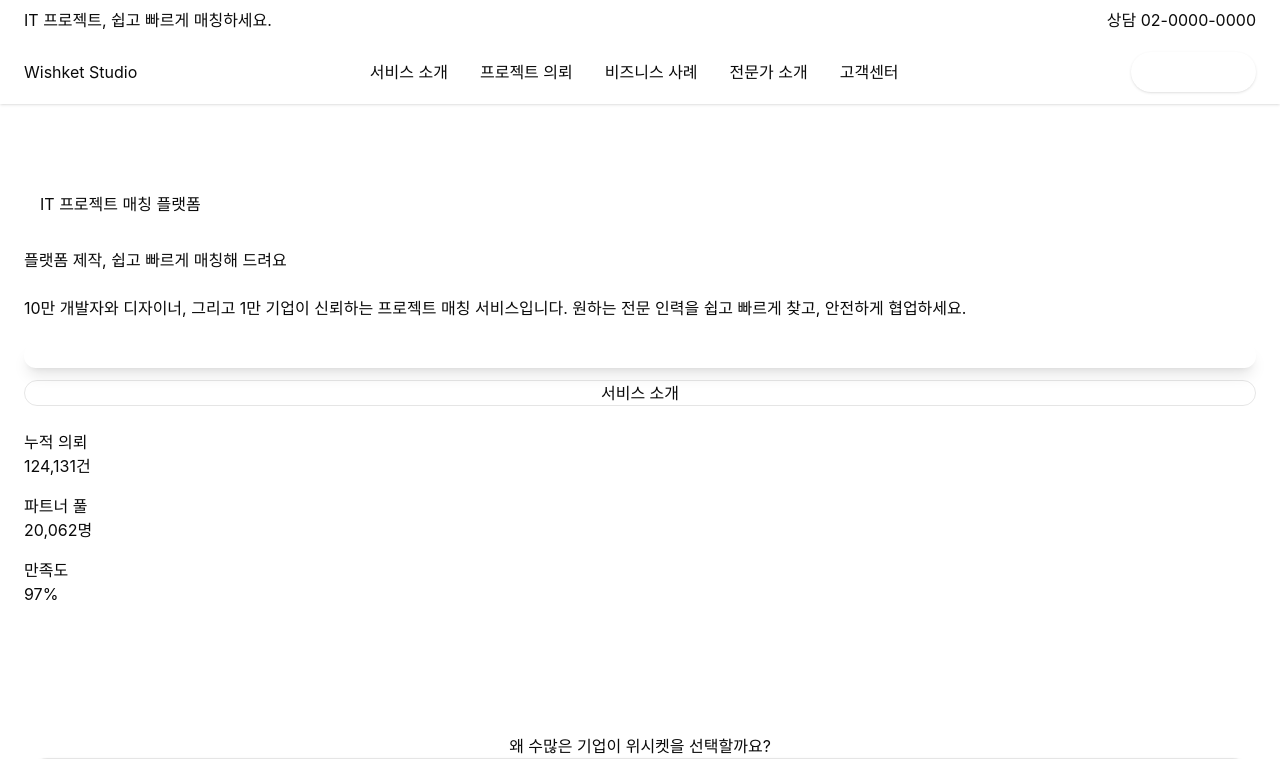
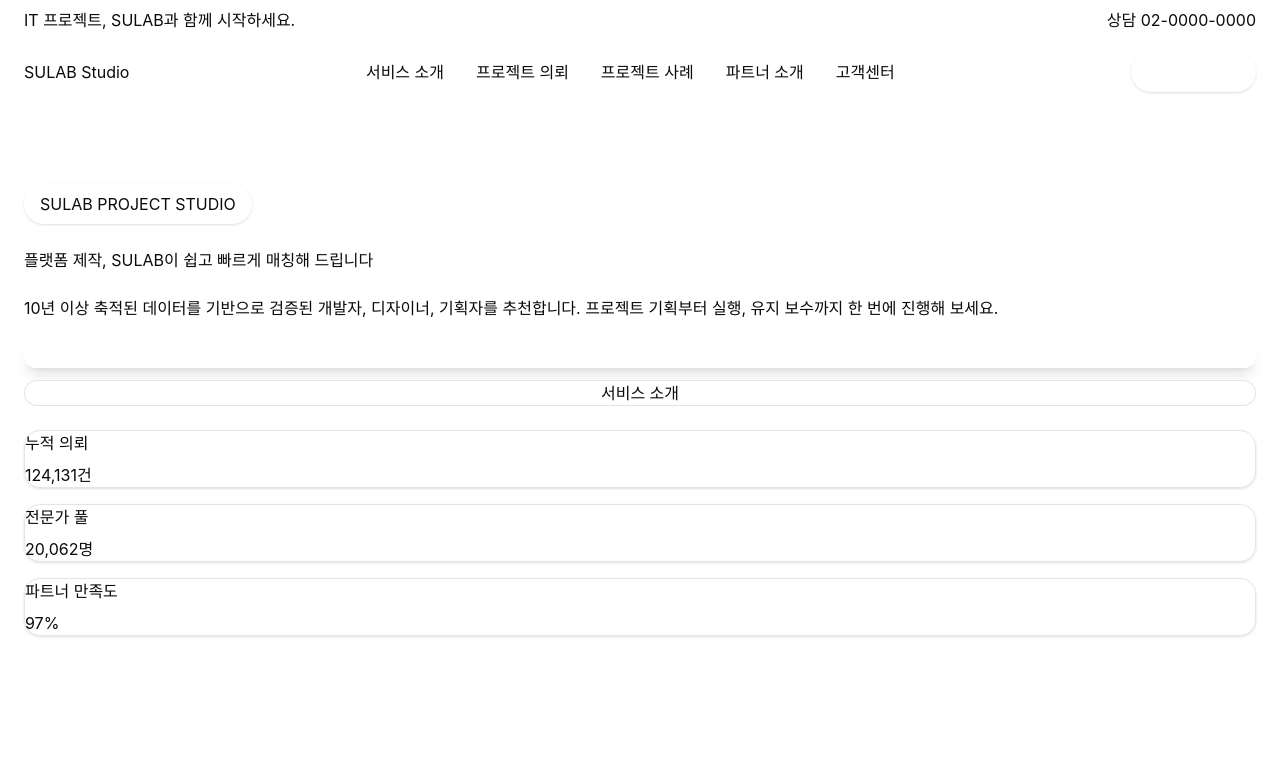
Before and after one commit to AIsulab/Sulab, a React (Vite) app: page / in a window 1280 px wide. Shown: the top 759 px of the page. Built offline with nearby package versions, Linux system fonts and the light colour scheme; a web font is replaced by a local one.

Commit message:
feat: align navigation and hero branding with sulab

```diff
--- a/src/components/HeroSection.tsx
+++ b/src/components/HeroSection.tsx
@@ -1,80 +1,91 @@
+const heroStats = [
+  { label: "누적 의뢰", value: "124,131건" },
+  { label: "전문가 풀", value: "20,062명" },
+  { label: "파트너 만족도", value: "97%" },
+];
+
 const HeroSection = () => {
   return (
     <section
       id="top"
-      className="relative overflow-hidden bg-gradient-to-br from-sky-100 via-white to-white"
+      className="relative overflow-hidden bg-gradient-to-br from-sky-100 via-white to-blue-50"
     >
-      <div className="absolute inset-y-0 right-0 w-1/2 bg-[radial-gradient(circle_at_top,_rgba(59,130,246,0.25),_transparent_60%)] blur-2xl" />
-      <div className="mx-auto grid max-w-6xl gap-10 px-6 py-20 lg:grid-cols-[1.05fr_0.95fr]">
+      <div className="absolute -left-10 top-10 h-64 w-64 rounded-full bg-sky-200/60 blur-3xl" />
+      <div className="absolute -right-32 bottom-0 h-72 w-72 rounded-full bg-blue-200/60 blur-3xl" />
+      <div className="relative mx-auto grid max-w-6xl gap-12 px-6 py-20 lg:grid-cols-[1.05fr_0.95fr]">
         <div className="space-y-6">
-          <span className="inline-flex items-center gap-2 rounded-full bg-sky-100 px-4 py-2 text-xs font-semibold text-sky-600">
-            IT 프로젝트 매칭 플랫폼
+          <span className="inline-flex items-center gap-2 rounded-full bg-white/80 px-4 py-2 text-xs font-semibold text-sky-600 shadow-sm">
+            SULAB PROJECT STUDIO
           </span>
           <h1 className="text-4xl font-bold leading-tight text-slate-900 sm:text-5xl">
-            플랫폼 제작, 쉽고 빠르게 매칭해 드려요
+            플랫폼 제작, SULAB이 쉽고 빠르게 매칭해 드립니다
           </h1>
           <p className="text-base text-slate-600 sm:text-lg">
-            10만 개발자와 디자이너, 그리고 1만 기업이 신뢰하는 프로젝트 매칭 서비스입니다.
-            원하는 전문 인력을 쉽고 빠르게 찾고, 안전하게 협업하세요.
+            10년 이상 축적된 데이터를 기반으로 검증된 개발자, 디자이너, 기획자를 추천합니다.
+            프로젝트 기획부터 실행, 유지 보수까지 한 번에 진행해 보세요.
           </p>
           <div className="flex flex-col gap-3 sm:flex-row sm:items-center">
             <a
               href="#start"
-              className="inline-flex items-center justify-center rounded-full bg-sky-500 px-6 py-3 text-sm font-semibold text-white shadow-lg shadow-sky-200 transition hover:bg-sky-600"
+              className="inline-flex items-center justify-center rounded-full bg-gradient-to-r from-sky-500 to-sky-600 px-6 py-3 text-sm font-semibold text-white shadow-lg shadow-sky-200 transition hover:from-sky-600 hover:to-sky-700"
             >
               프로젝트 의뢰하기
             </a>
             <a
               href="#services"
-              className="inline-flex items-center justify-center rounded-full border border-sky-300 px-6 py-3 text-sm font-semibold text-sky-600 transition hover:bg-sky-50"
+              className="inline-flex items-center justify-center rounded-full border border-sky-300 bg-white px-6 py-3 text-sm font-semibold text-sky-600 transition hover:bg-sky-50"
             >
               서비스 소개
             </a>
           </div>
           <dl className="grid gap-4 sm:grid-cols-3">
-            <div>
-              <dt className="text-xs font-semibold uppercase tracking-widest text-slate-500">
-                누적 의뢰
-              </dt>
-              <dd className="text-2xl font-bold text-slate-900">124,131건</dd>
-            </div>
-            <div>
-              <dt className="text-xs font-semibold uppercase tracking-widest text-slate-500">
-                파트너 풀
-              </dt>
-              <dd className="text-2xl font-bold text-slate-900">20,062명</dd>
-            </div>
-            <div>
-              <dt className="text-xs font-semibold uppercase tracking-widest text-slate-500">
-                만족도
-              </dt>
-              <dd className="text-2xl font-bold text-slate-900">97%</dd>
-            </div>
+            {heroStats.map((stat) => (
+              <div
+                key={stat.label}
+                className="rounded-2xl border border-white bg-white/80 p-4 text-left shadow-sm backdrop-blur"
+              >
+                <dt className="text-xs font-semibold uppercase tracking-widest text-sky-600">
+                  {stat.label}
+                </dt>
+                <dd className="mt-2 text-2xl font-bold text-slate-900">{stat.value}</dd>
+              </div>
+            ))}
           </dl>
         </div>
-        <div className="relative hidden rounded-3xl border border-sky-100 bg-white p-8 shadow-xl shadow-sky-200/60 lg:block">
+        <div className="hidden rounded-3xl border border-sky-100 bg-white p-8 shadow-xl shadow-sky-200/60 lg:block">
           <div className="space-y-6">
-            <div className="space-y-2">
-              <p className="text-sm font-semibold text-slate-800">
-                전문가 추천 카드
-              </p>
-              <p className="text-xs text-slate-500">
-                프로젝트에 맞춰 선별된 전문가 프로필을 확인하고 바로 상담을 시작하세요.
+            <div>
+              <p className="text-sm font-semibold text-slate-800">실시간 추천 전문가</p>
+              <p className="mt-1 text-xs text-slate-500">
+                프로젝트에 적합한 전문가 프로필을 즉시 확인하고 상담을 시작하세요.
               </p>
             </div>
             <div className="space-y-4">
-              {["풀스택 개발자", "UX·UI 디자이너", "PM / 기획자"].map((role) => (
+              {[
+                {
+                  role: "풀스택 개발자",
+                  details: "최근 5개 앱 서비스 출시 · 리뷰 4.9/5.0",
+                },
+                {
+                  role: "UX/UI 디자이너",
+                  details: "프로토타이핑 · 반응형 웹 전문 · 기업 채널 경험",
+                },
+                {
+                  role: "PM / 기획자",
+                  details: "핀테크 · 커머스 분야 10년 경력 · 고객 인터뷰 전문",
+                },
+              ].map((profile) => (
                 <div
-                  key={role}
-                  className="rounded-2xl border border-slate-100 bg-slate-50 px-4 py-3 text-left"
+                  key={profile.role}
+                  className="rounded-2xl border border-slate-100 bg-slate-50 px-4 py-3"
                 >
-                  <p className="text-sm font-semibold text-slate-900">{role}</p>
-                  <p className="text-xs text-slate-500">최근 참여 프로젝트 12건 · 리뷰 평점 4.9/5.0</p>
+                  <h3 className="text-sm font-semibold text-slate-900">{profile.role}</h3>
+                  <p className="text-xs text-slate-500">{profile.details}</p>
                 </div>
               ))}
             </div>
-            <div className="rounded-2xl bg-sky-50 px-4 py-3 text-sm text-sky-600">
-              24시간 이내에 프로젝트 상담이 가능하도록 매칭을 도와드립니다.
+            <div className="rounded-2xl bg-sky-50 px-4 py-3 text-xs text-sky-600">
+              SULAB 매니저가 프로젝트 기획, 계약, 일정 관리를 모두 도와드립니다.
             </div>
           </div>
         </div>
--- a/src/components/NavigationBar.tsx
+++ b/src/components/NavigationBar.tsx
@@ -1,23 +1,23 @@
 const NAV_ITEMS = [
   { label: "서비스 소개", href: "#services" },
   { label: "프로젝트 의뢰", href: "#matching" },
-  { label: "비즈니스 사례", href: "#cases" },
-  { label: "전문가 소개", href: "#experts" },
+  { label: "프로젝트 사례", href: "#cases" },
+  { label: "파트너 소개", href: "#experts" },
   { label: "고객센터", href: "#support" },
 ];
 
 const NavigationBar = () => {
   return (
-    <header className="sticky top-0 z-50 bg-white shadow-sm">
-      <div className="border-b border-slate-100 bg-sky-50/80">
+    <header className="sticky top-0 z-50 bg-white/95 backdrop-blur">
+      <div className="border-b border-sky-100 bg-sky-50/80">
         <div className="mx-auto flex max-w-6xl items-center justify-between px-6 py-2 text-xs text-slate-600">
-          <span>IT 프로젝트, 쉽고 빠르게 매칭하세요.</span>
-          <span className="font-medium text-sky-600">상담 02-0000-0000</span>
+          <span>IT 프로젝트, SULAB과 함께 시작하세요.</span>
+          <span className="font-semibold text-sky-600">상담 02-0000-0000</span>
         </div>
       </div>
       <div className="mx-auto flex h-16 max-w-6xl items-center justify-between px-6">
-        <a href="#top" className="text-lg font-bold text-sky-600">
-          Wishket Studio
+        <a href="#top" className="text-lg font-bold tracking-tight text-sky-600">
+          SULAB Studio
         </a>
         <nav className="hidden items-center gap-8 text-sm text-slate-600 md:flex">
           {NAV_ITEMS.map((item) => (
@@ -29,13 +29,13 @@ const NavigationBar = () => {
         <div className="flex items-center gap-3">
           <a
             href="#login"
-            className="hidden rounded-full border border-slate-200 px-4 py-2 text-sm font-medium text-slate-700 transition hover:border-sky-300 hover:text-sky-600 md:inline-flex"
+            className="hidden rounded-full border border-slate-200 px-4 py-2 text-sm font-medium text-slate-600 transition hover:border-sky-300 hover:text-sky-600 md:inline-flex"
           >
             로그인
           </a>
           <a
             href="#start"
-            className="rounded-full bg-sky-500 px-4 py-2 text-sm font-semibold text-white shadow-sm transition hover:bg-sky-600"
+            className="rounded-full bg-gradient-to-r from-sky-500 to-sky-600 px-4 py-2 text-sm font-semibold text-white shadow-sm transition hover:from-sky-600 hover:to-sky-700"
           >
             프로젝트 등록
           </a>
```
